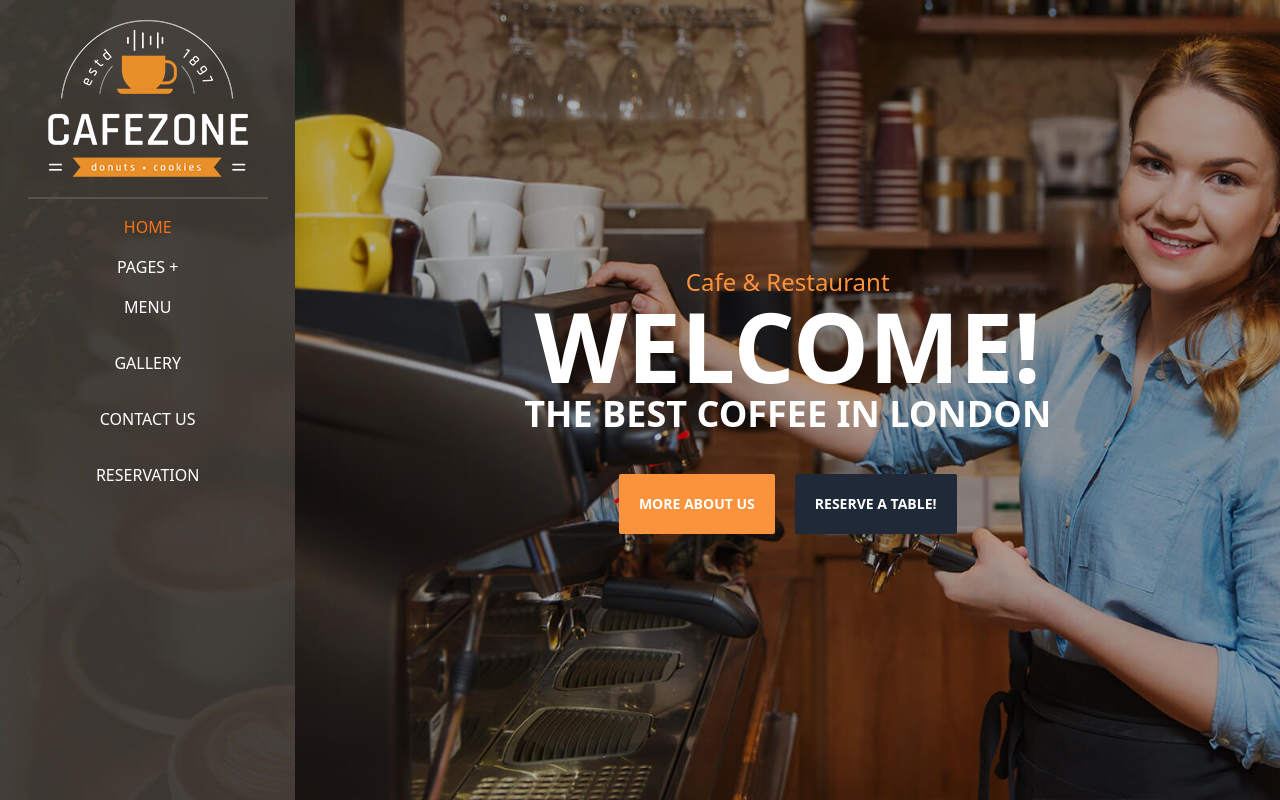
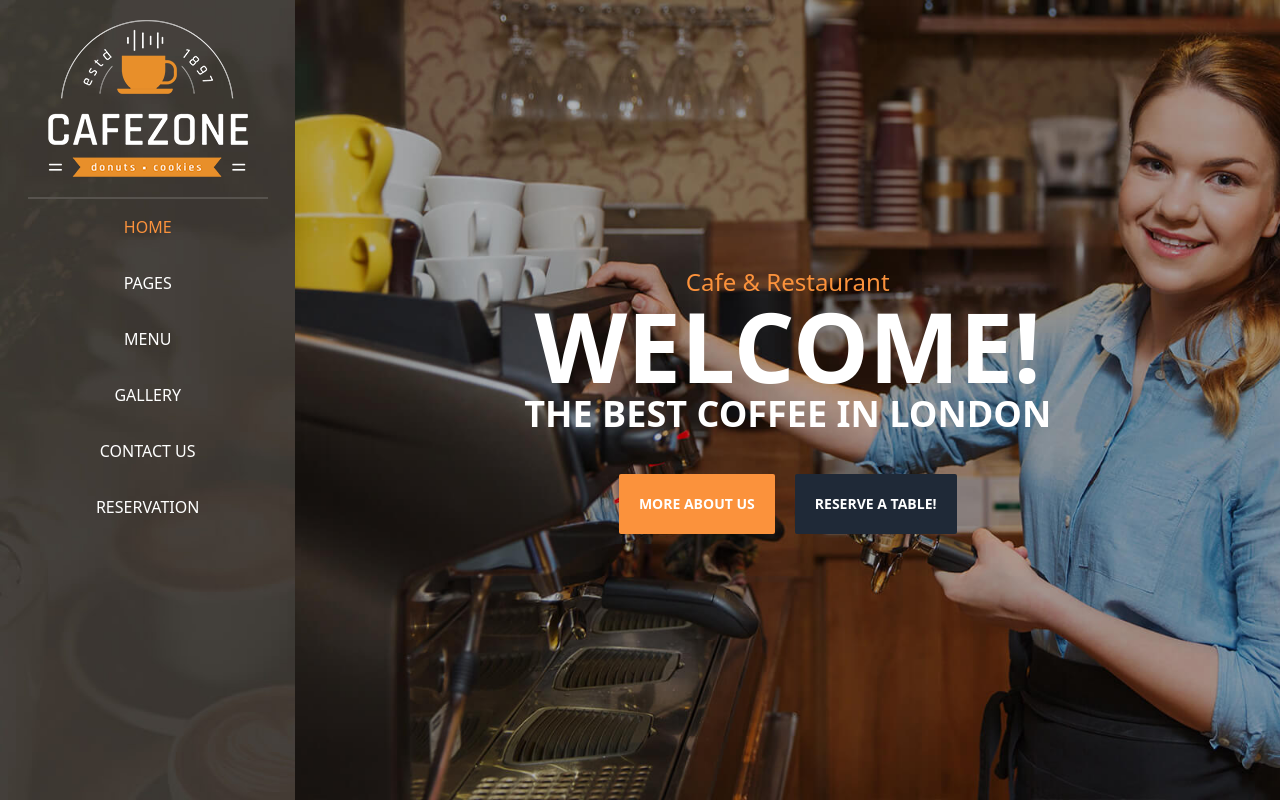
Before and after one commit to smsameet/online-coffee-shop, a Next.js app: page / in a window 1280 px wide. Built offline with nearby package versions, Linux system fonts and the light colour scheme.

Commit message:
update sidebar content

```diff
--- a/components/SideBar.jsx
+++ b/components/SideBar.jsx
@@ -1,16 +1,28 @@
 import Link from "next/link";
+import {useState} from 'react'
 
 const SideBar = () => {
+  const [showMenu, setShowMenu] = useState(false)
+  const openMenuPages = () => {
+    setShowMenu(!showMenu)
+  }
   return (
     <div className='bg-[url("../public/sidebar.jpg")] w-96 lg:block hidden'>
       <Link href='/'><a><img src='/logo.png' className='m-auto p-5 border-stone-600 border-b-2' /></a></Link>
       <nav className='text-center text-white'>
-        <Link href='/'><a className='block p-4 text-orange-500'>HOME</a></Link>
-        <Link href='/'><a className='p-4 hover:text-orange-500'>PAGES +</a></Link>
-        <Link href='/'><a className='block p-4 hover:text-orange-500' >MENU</a></Link>
-        <Link href='/'><a className='block p-4 hover:text-orange-500' >GALLERY</a></Link>
-        <Link href='/'><a className='block p-4 hover:text-orange-500' >CONTACT US</a></Link>
-        <Link href='/'><a className='block p-4 hover:text-orange-500' >RESERVATION</a></Link>
+        <Link href='/'><a className='block p-4 text-orange-400'>HOME</a></Link>
+        <button id='pagesButton' className='p-4 hover:text-orange-400' onClick={openMenuPages}>PAGES</button>
+        {showMenu && (
+          <nav className='text-center text-gray-400' id='pages'>
+            <Link href='/'><a className='block p-4 hover:text-orange-400' >ABOUT US</a></Link>
+            <Link href='/'><a className='block p-4 hover:text-orange-400' >COMING SOON</a></Link>
+            <Link href='/'><a className='block p-4 hover:text-orange-400' >ERROR 404</a></Link>
+          </nav>
+        )}
+        <Link href='/'><a className='block p-4 hover:text-orange-400' >MENU</a></Link>
+        <Link href='/'><a className='block p-4 hover:text-orange-400' >GALLERY</a></Link>
+        <Link href='/'><a className='block p-4 hover:text-orange-400' >CONTACT US</a></Link>
+        <Link href='/'><a className='block p-4 hover:text-orange-400' >RESERVATION</a></Link>
       </nav>
     </div>
   )
```
